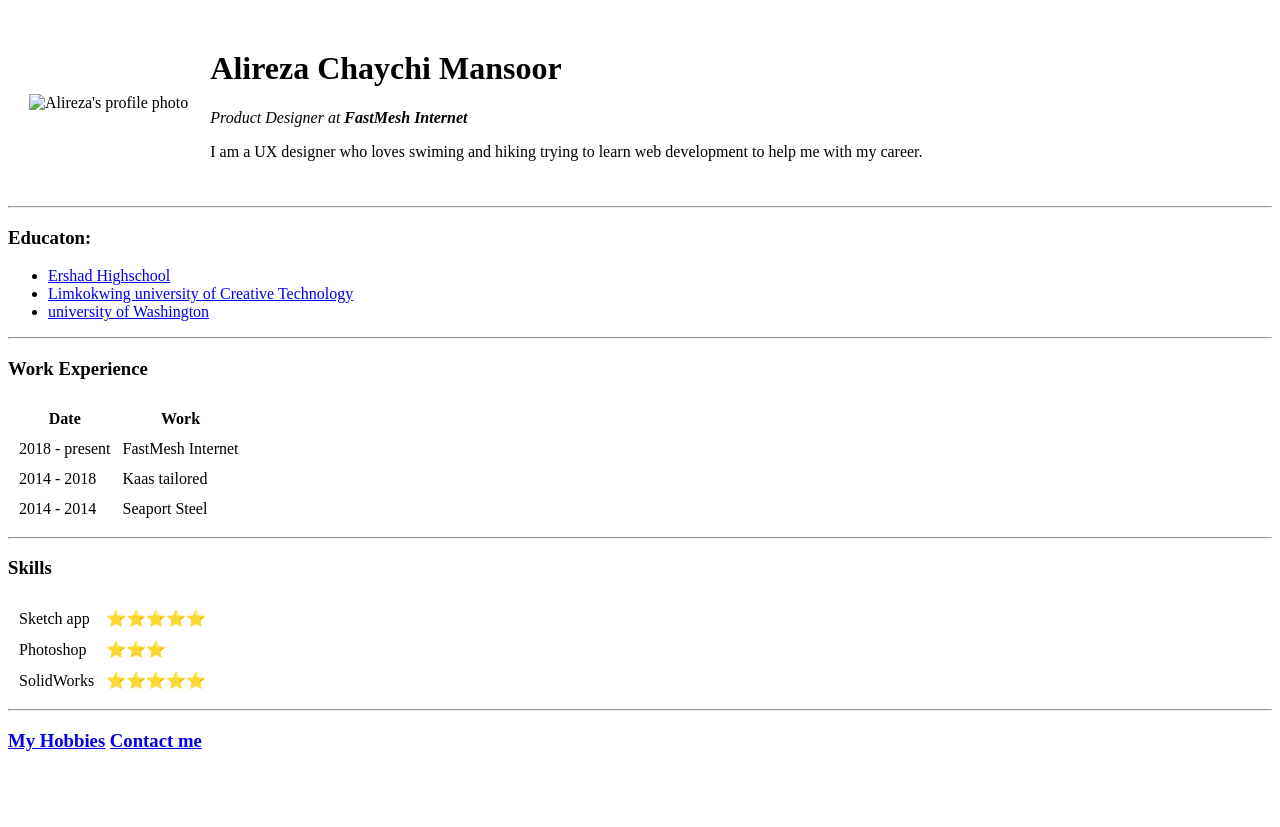
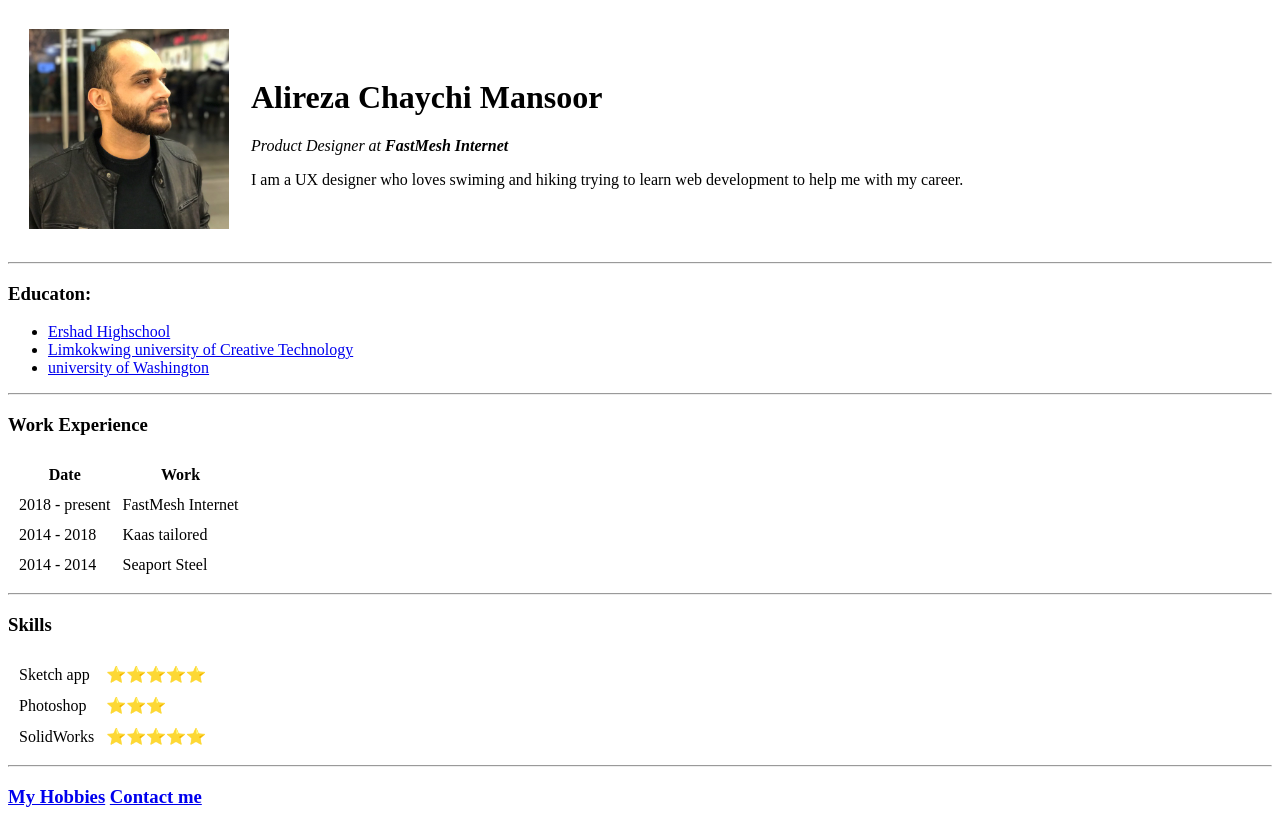
Before and after one commit to Alchiman/cv, a plain HTML site: page index.html in a window 1280 px wide. Before the commit the page ends 800 px from the top, so only its background shows below. Drawn offline with Linux system fonts and the light colour scheme.

Commit message:
Add updated index with edited image path

```diff
--- a/index.html
+++ b/index.html
@@ -7,7 +7,7 @@
   <body>
     <table cellspacing="20">
       <tr>
-        <td><img src="Alireza.jpg" alt="Alireza's profile photo" width="200" height="auto"></td>
+        <td><img src="images/Alireza.jpg" alt="Alireza's profile photo" width="200" height="auto"></td>
         <td><h1>Alireza Chaychi Mansoor</h1>
         <p><em>Product Designer at <strong>FastMesh Internet</strong></em></p>
         <p>I am a UX designer who loves swiming and hiking trying to learn web development to help me with my career.</p>
```
